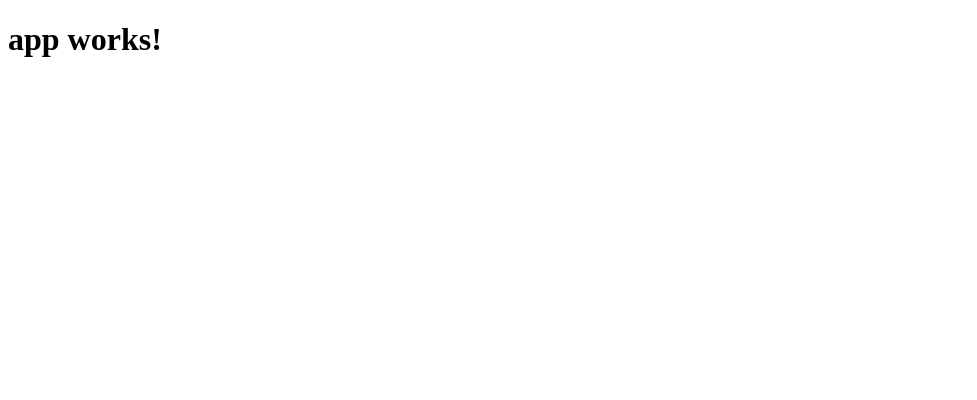
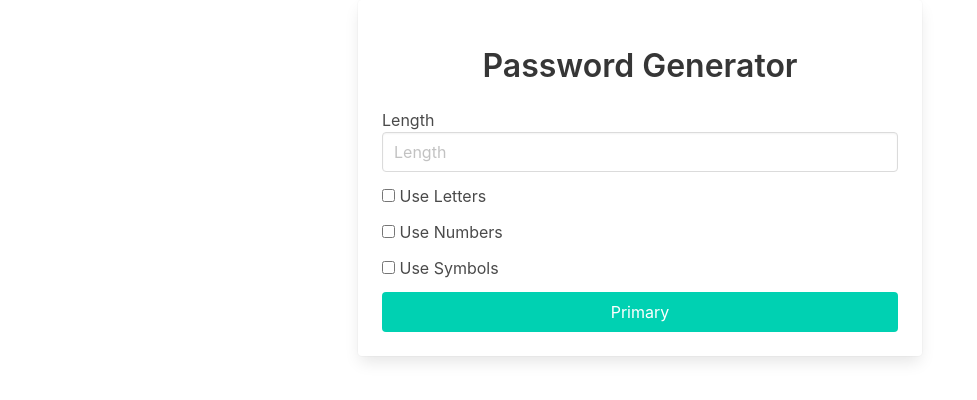
Before and after one commit to mhdfaisal/password-generator-angular, an Angular app: page / in a window 1280 px wide. Shown: the top 400 px of the page, without its empty margins (0-977 px from the left). Built offline with nearby package versions, Linux system fonts and the light colour scheme.

Commit message:
add bulma and create static UI template

```diff
--- a/angular-cli.json
+++ b/angular-cli.json
@@ -7,19 +7,14 @@
     {
       "root": "src",
       "outDir": "dist",
-      "assets": [
-        "assets",
-        "favicon.ico"
-      ],
+      "assets": ["assets", "favicon.ico"],
       "index": "index.html",
       "main": "main.ts",
       "polyfills": "polyfills.ts",
       "test": "test.ts",
       "tsconfig": "tsconfig.json",
       "prefix": "app",
-      "styles": [
-        "styles.css"
-      ],
+      "styles": ["styles.css", "../node_modules/bulma/css/bulma.css"],
       "scripts": [],
       "environments": {
         "source": "environments/environment.ts",
--- a/package.json
+++ b/package.json
@@ -1,5 +1,6 @@
 {
   "name": "password-generator",
+  "author": "Mohd Faisal",
   "version": "0.0.0",
   "license": "MIT",
   "angular-cli": {},
@@ -20,6 +21,7 @@
     "@angular/platform-browser": "^2.3.1",
     "@angular/platform-browser-dynamic": "^2.3.1",
     "@angular/router": "^3.3.1",
+    "bulma": "^0.9.0",
     "core-js": "^2.4.1",
     "rxjs": "^5.0.1",
     "ts-helpers": "^1.1.1",
--- a/src/app/app.component.html
+++ b/src/app/app.component.html
@@ -1,3 +1,38 @@
-<h1>
-  {{title}}
-</h1>
+<div class="container">
+  <div class="columns">
+    <div class="column is-6 is-offset-3">
+      <div class="card">
+        <div class="card-content">
+          <h3 class="title is-3 mt-5 has-text-centered">
+            Password Generator
+          </h3>
+          <div class="mt-5">
+            <label>Length</label>
+            <input class="input" type="text" placeholder="Length" />
+          </div>
+          <div class="my-3">
+            <label class="checkbox">
+              <input type="checkbox" />
+              Use Letters
+            </label>
+          </div>
+          <div class="my-3">
+            <label class="checkbox">
+              <input type="checkbox" />
+              Use Numbers
+            </label>
+          </div>
+          <div class="my-3">
+            <label class="checkbox">
+              <input type="checkbox" />
+              Use Symbols
+            </label>
+          </div>
+          <div>
+            <button class="button is-primary is-fullwidth">Primary</button>
+          </div>
+        </div>
+      </div>
+    </div>
+  </div>
+</div>
```
Also changed, not shown: 1 other file (tests, documents, lock files or other folders).
